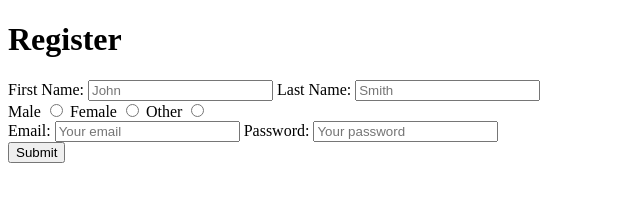
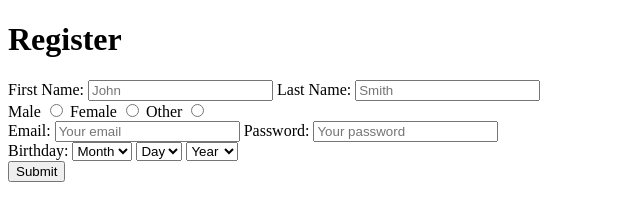
Before and after one commit to dnaughty/Colt-Steeles-Web-Bootcamp-first-version, a plain HTML site: page registration_form.html in a window 1280 px wide. Shown: the whole page, without its empty margins (0-640 px from the left). Drawn offline with Linux system fonts and the light colour scheme.

Commit message:
Added birthday  form

```diff
--- a/registration_form.html
+++ b/registration_form.html
@@ -37,8 +37,31 @@
 				</label>
 			</div>
 
+			<div>
+				<label>
+					Birthday:
+					<select>
+						<option>Month</option>
+						<option>Jan</option>
+						<option>Feb</option>
+						<option>Mar</option>
+					</select>
 
+					<select>
+						<option>Day</option>
+						<option>1</option>
+						<option>2</option>
+						<option>3</option>
+					</select>
 
+					<select>
+						<option>Year</option>
+						<option>1999</option>
+						<option>2000</option>
+						<option>2001</option>
+					</select>
+				</label>
+			</div>
 			<input type="submit">
 		</form>
 
```
